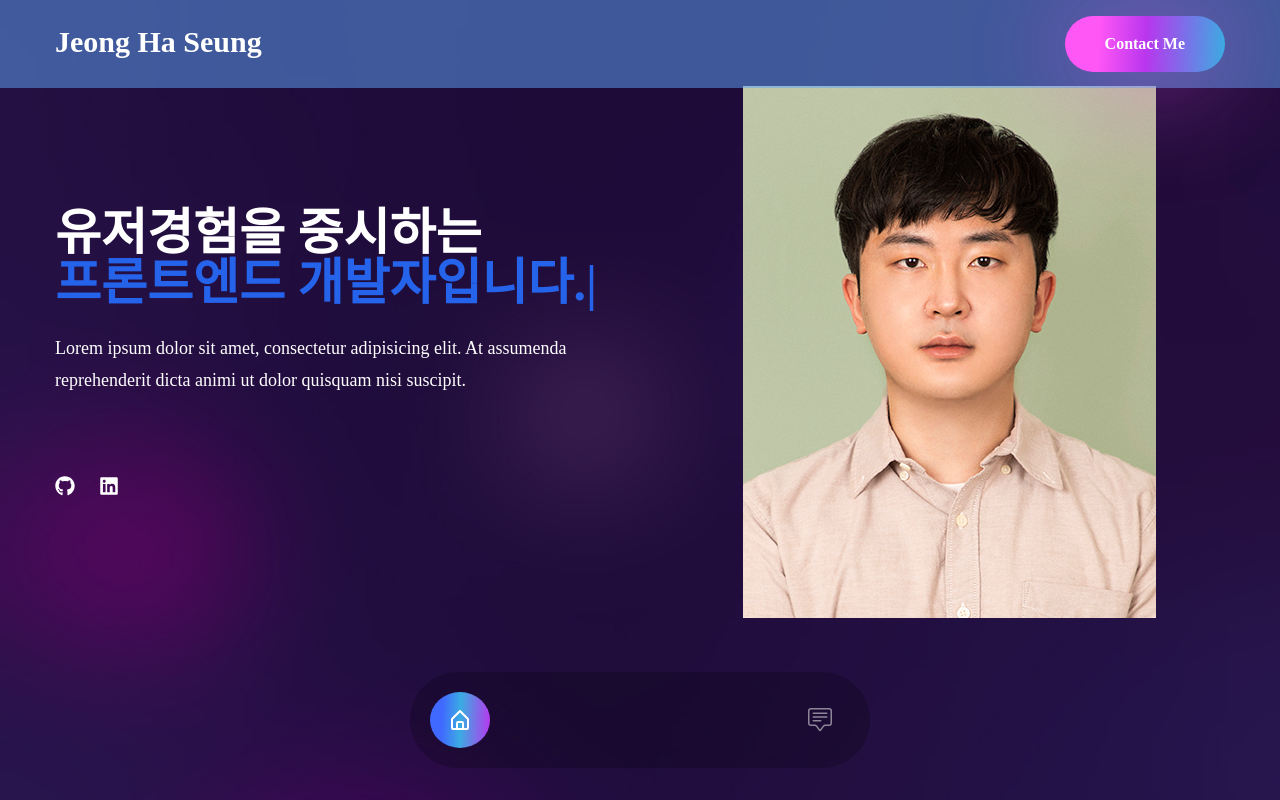
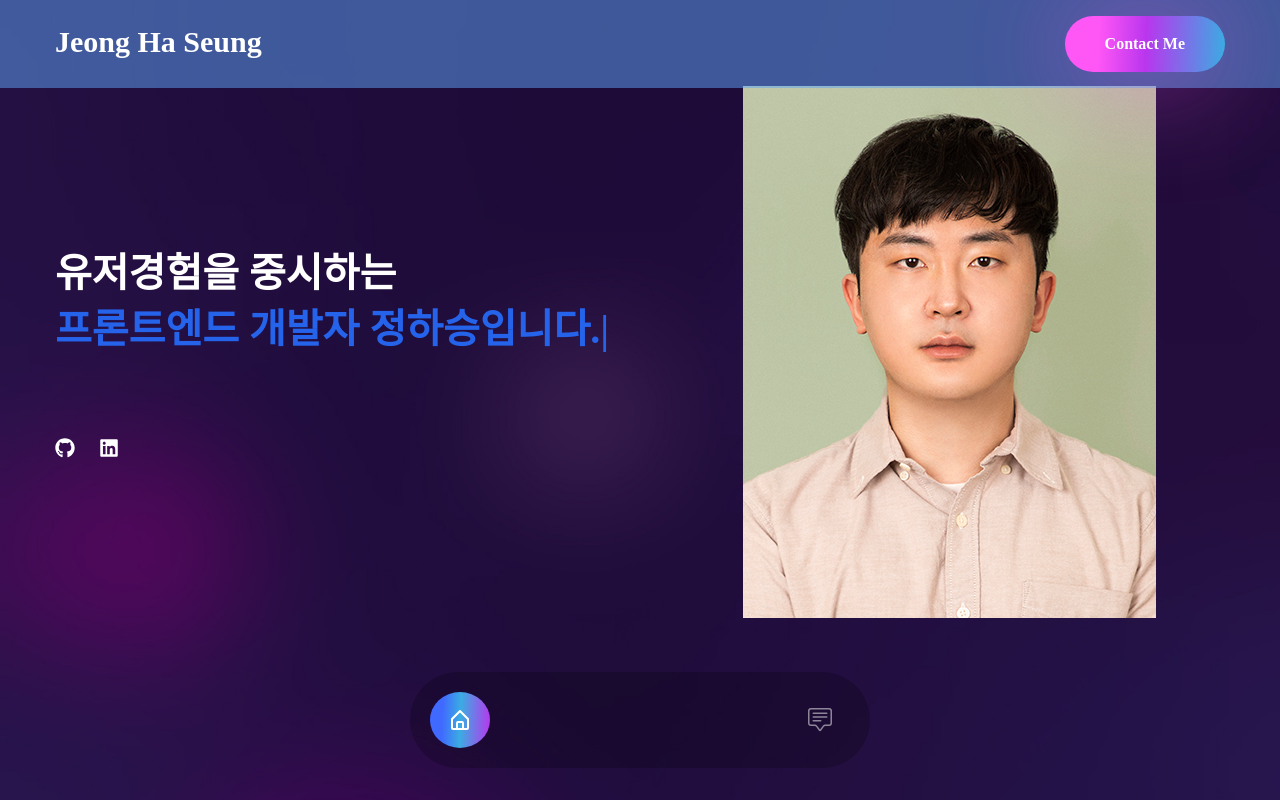
Before and after one commit to HA-SEUNG-JEONG/react-portfolio, a React (Create React App) app: page / in a window 1280 px wide. Shown: the top 800 px of the page. Built offline with nearby package versions, Linux system fonts and the light colour scheme; some icons are missing.

Commit message:
Chore : Introduction 문구 수정

```diff
--- a/src/components/Introduction.tsx
+++ b/src/components/Introduction.tsx
@@ -10,14 +10,14 @@ const Introduction = () => {
         initial="hidden"
         whileInView={"show"}
         viewport={{ once: false, amount: 1 }}
-        className="mb-6 text-[36px] lg:text-[50px] font-secondary font-semibold leading-[1]">
+        className="mb-6 text-[27px] lg:text-[40px] font-secondary font-semibold leading-[1.4]">
         <span className="mr-4">
           유저경험을 중시하는
           <br />
         </span>
         <TypeAnimation
-          sequence={["프론트엔드 개발자입니다.", 2000]}
-          speed={50}
+          sequence={["프론트엔드 개발자 정하승입니다.", 2000]}
+          speed={10}
           className="text-blue-600"
           wrapper="span"
           repeat={Infinity}
@@ -28,10 +28,7 @@ const Introduction = () => {
         initial="hidden"
         whileInView={"show"}
         viewport={{ once: false, amount: 1 }}
-        className="mb-8 max-w-lg mx-auto lg:mx-0">
-        Lorem ipsum dolor sit amet, consectetur adipisicing elit. At assumenda
-        reprehenderit dicta animi ut dolor quisquam nisi suscipit.
-      </motion.p>
+        className="mb-8 max-w-lg mx-auto lg:mx-0"></motion.p>
     </>
   );
 };
```
